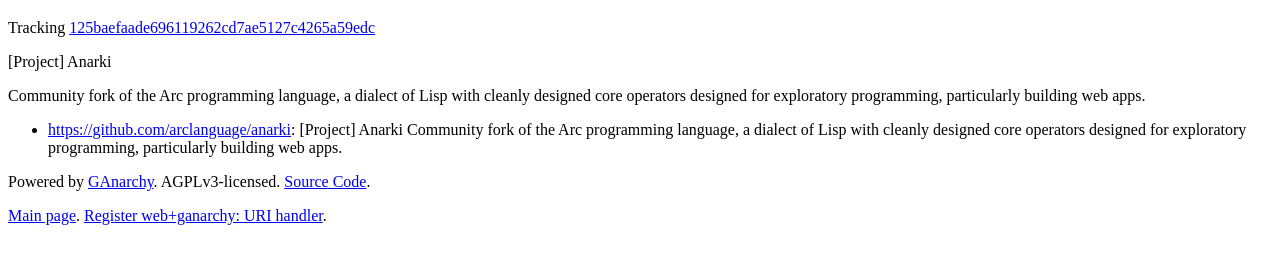
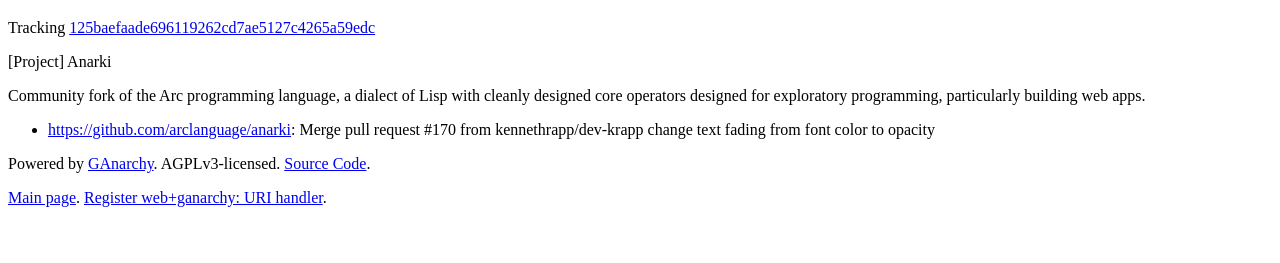
Before and after one commit to ganarchy/ganarchy.github.io, a plain HTML site: page project/125baefaade696119262cd7ae5127c4265a59edc/index.html in a window 1280 px wide. Shown: the part 61-324 px from the top of the page. Drawn offline with Linux system fonts and the light colour scheme.

Commit message:
Update 2019-06-13T00:33:05+00:00

```diff
--- a/project/125baefaade696119262cd7ae5127c4265a59edc/index.html
+++ b/project/125baefaade696119262cd7ae5127c4265a59edc/index.html
@@ -32,12 +32,9 @@ particularly building web apps." />
 cleanly designed core operators designed for exploratory programming,
 particularly building web apps.</p><p></p></div>
         <ul>
-        <li><a href="https://github.com/arclanguage/anarki">https://github.com/arclanguage/anarki</a>: [Project] Anarki
+        <li><a href="https://github.com/arclanguage/anarki">https://github.com/arclanguage/anarki</a>: Merge pull request #170 from kennethrapp/dev-krapp
 
-Community fork of the Arc programming language, a dialect of Lisp with
-cleanly designed core operators designed for exploratory programming,
-particularly building web apps.
-
+change text fading from font color to opacity
 </li>
         </ul>
         <p>Powered by <a href="https://ganarchy.autistic.space/">GAnarchy</a>. AGPLv3-licensed. <a href="https://cybre.tech/SoniEx2/ganarchy">Source Code</a>.</p>
```
Also changed, not shown: 1 other file.
